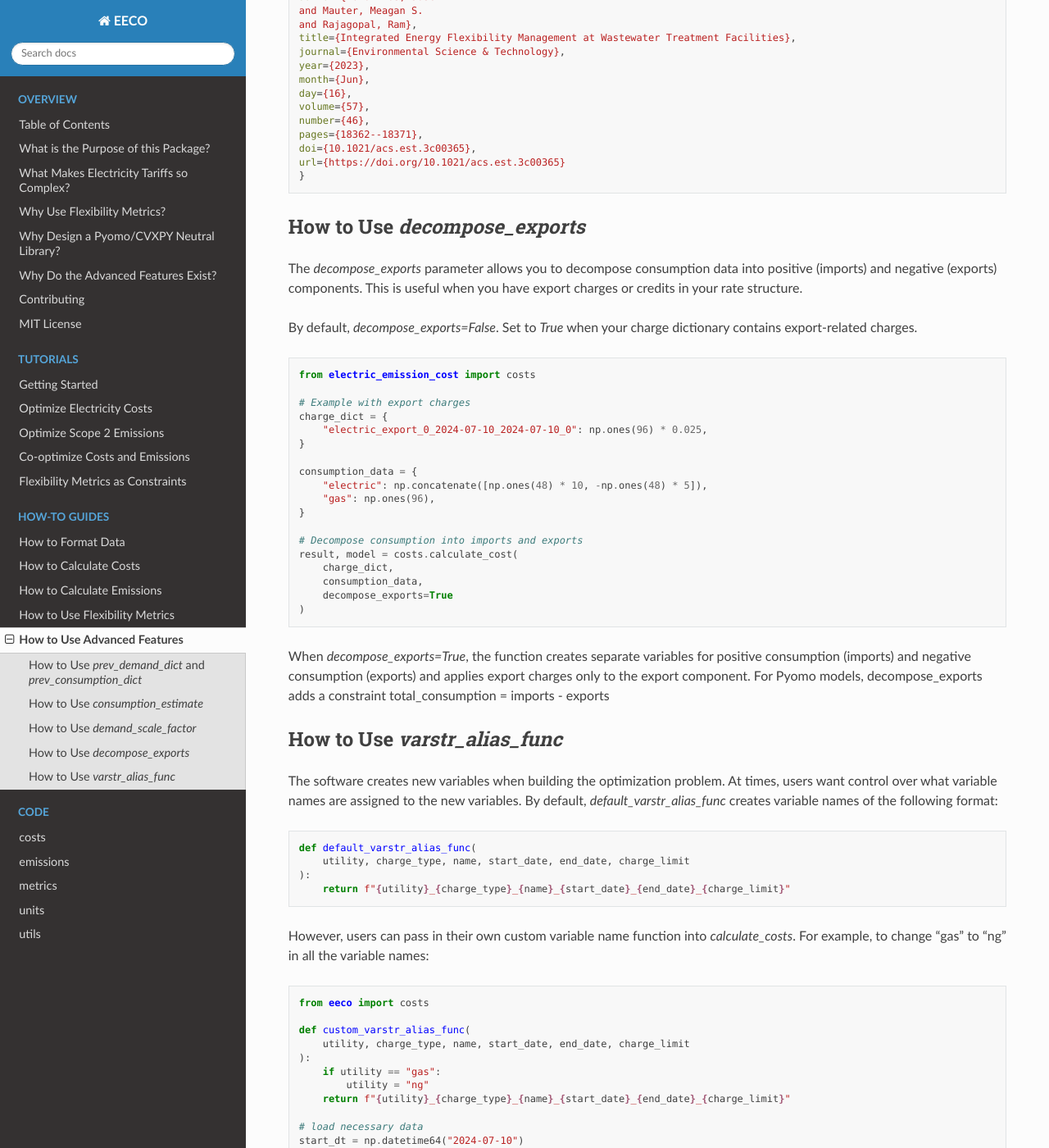
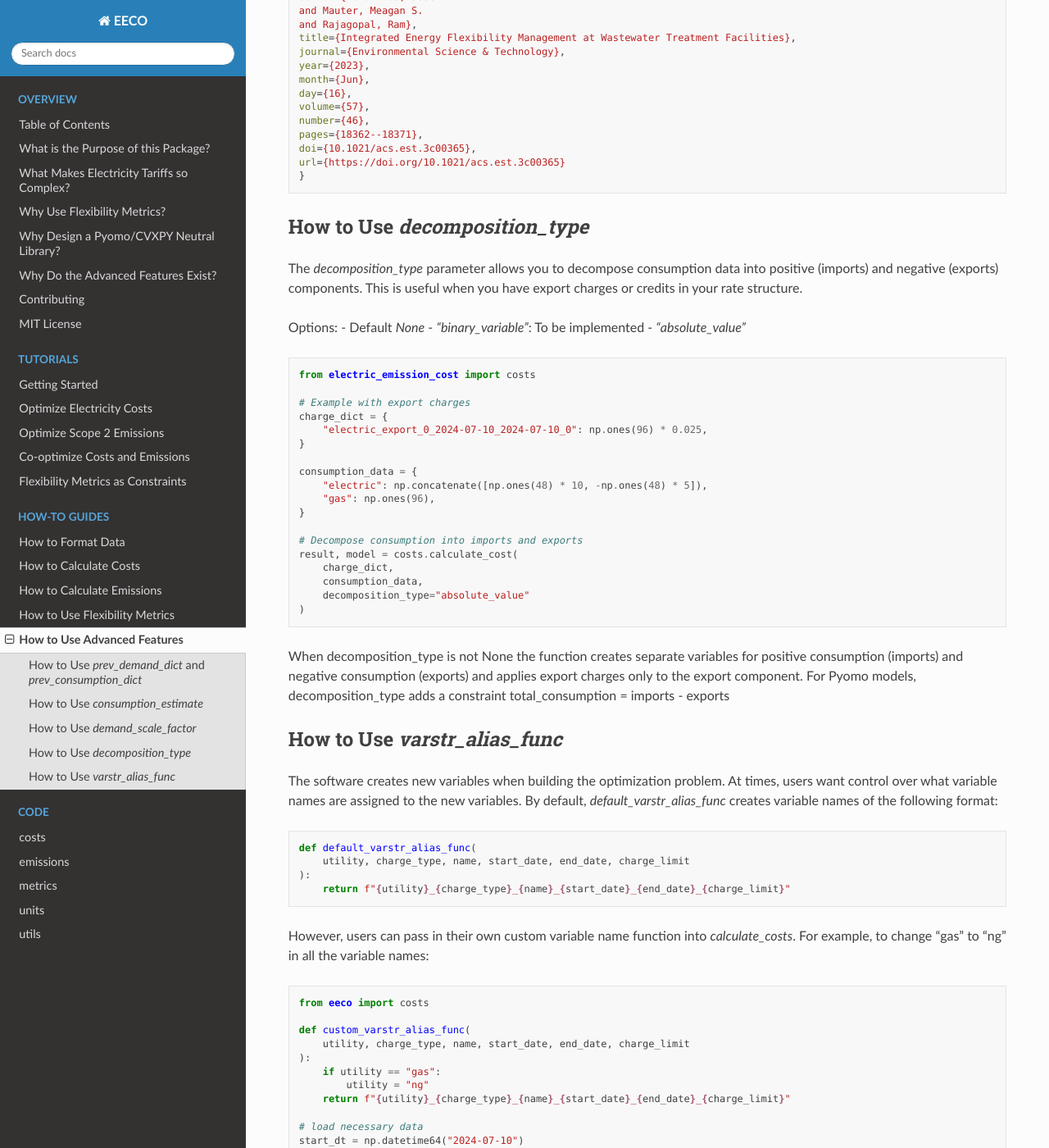
Before and after one commit to we3lab/eeco, a Sphinx documentation site: the page built from docs/how_to_advanced.rst, in a window 1280 px wide and 1400 px high, scrolled down 3457 px. Shown: the whole window at 82% size. Built offline with Sphinx 7.4.7 and the Read the Docs theme 3.1.0, drawn with Linux system fonts in a browser that asks for light colours; formulas are drawn with MathJax 3; some of the changed text lies outside the part shown.

Commit message:
Changing decompose_exports argument to decomposition_type, which can take None, "absolute_value", "binary", or other types in the future
Using max_pos for creating positive and negative pyomo variables
(WIP: Index issue failing test in test_utils)

```diff
--- a/docs/how_to_advanced.rst
+++ b/docs/how_to_advanced.rst
@@ -184,12 +184,15 @@ In `bibtex` format:
 
 .. _decompose-exports:
 
-How to Use `decompose_exports`
+How to Use `decomposition_type`
 ==============================
 
-The `decompose_exports` parameter allows you to decompose consumption data into positive (imports) and negative (exports) components. This is useful when you have export charges or credits in your rate structure.
+The `decomposition_type` parameter allows you to decompose consumption data into positive (imports) and negative (exports) components. This is useful when you have export charges or credits in your rate structure.
 
-By default, `decompose_exports=False`. Set to `True` when your charge dictionary contains export-related charges.
+Options:
+- Default `None`
+- `"binary_variable"`: To be implemented
+- `"absolute_value"`
 
 .. code-block:: python
 
@@ -209,12 +212,12 @@ By default, `decompose_exports=False`. Set to `True` when your charge dictionary
     result, model = costs.calculate_cost(
         charge_dict,
         consumption_data,
-        decompose_exports=True
+        decomposition_type="absolute_value"
     )
 
-When `decompose_exports=True`, the function creates separate variables for positive consumption (imports) and negative consumption (exports)
+When decomposition_type is not None the function creates separate variables for positive consumption (imports) and negative consumption (exports)
 and applies export charges only to the export component.
-For Pyomo models, decompose_exports adds a constraint total_consumption = imports - exports
+For Pyomo models, decomposition_type adds a constraint total_consumption = imports - exports
 
 
 .. _varstr-alias:
```
Also changed, not shown: 4 other files.
